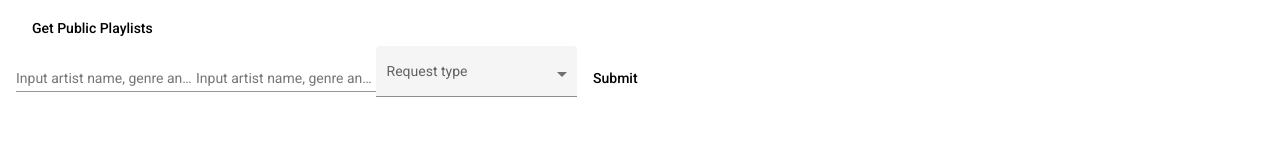
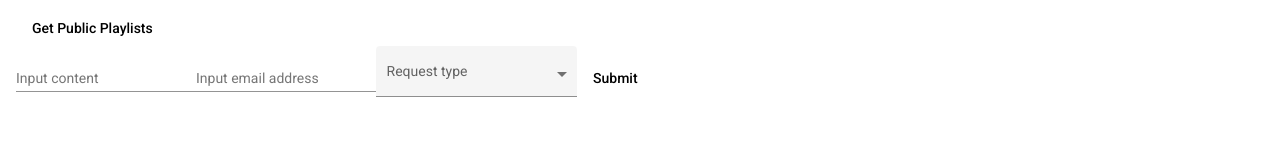
Before and after one commit to yzho285/Music-Website-Project, an Angular app in the folder client/: page /homepage in a window 1280 px wide. Shown: the part 159-300 px from the top of the page. Built offline with nearby package versions, Linux system fonts and the light colour scheme.

Commit message:
modify select input

```diff
--- a/client/src/app/unauthenticated-user/unauthenticated-user.component.html
+++ b/client/src/app/unauthenticated-user/unauthenticated-user.component.html
@@ -140,11 +140,11 @@
 
 <form class="requestCopyright">
     <mat-form-field class="requestCopyright-input">
-      <mat-label>Input artist name, genre and track titke</mat-label>
+      <mat-label>Input content</mat-label>
       <input matInput placeholder="Ex. artist name, genre and track titke" #requestCopyright>
     </mat-form-field>
     <mat-form-field class="requestCopyright-input">
-      <mat-label>Input artist name, genre and track titke</mat-label>
+      <mat-label>Input email address</mat-label>
       <input matInput placeholder="Ex. artist name, genre and track titke" #requestCopyrightEmail>
     </mat-form-field>
     <mat-form-field appearance="fill">
```
